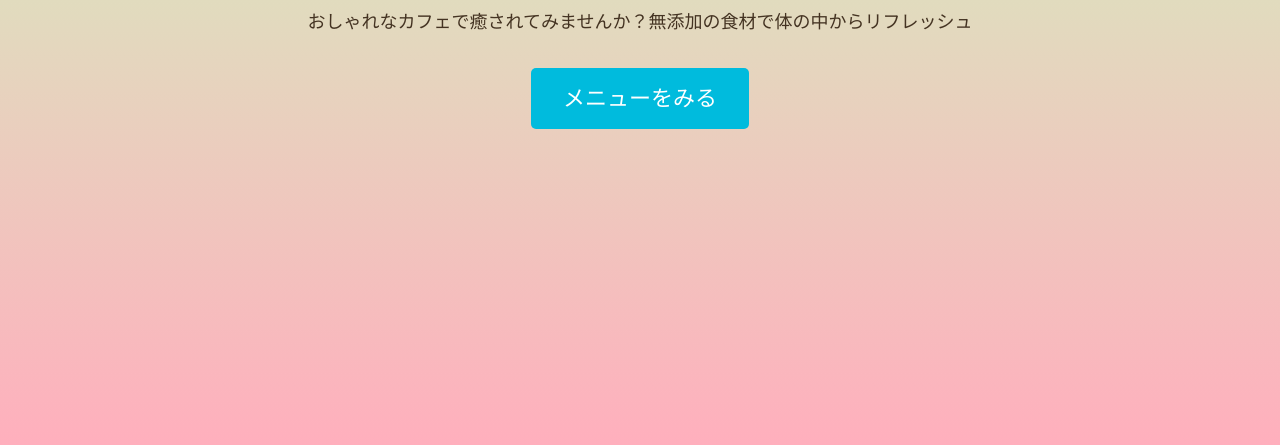
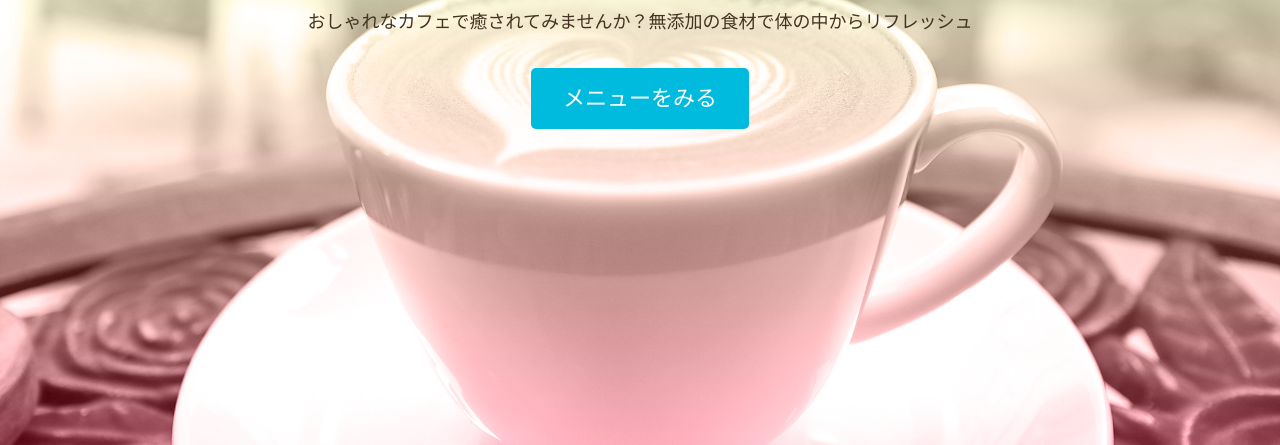
Before and after one commit to altobiz/WCBcafe, a plain HTML site: page index.html in a window 1280 px wide. Shown: the part 355-800 px from the top of the page. Drawn offline with Linux system fonts and the light colour scheme; some packages are replaced by stand-ins of ours.

Commit message:
コーヒーの画像と色を重ねてみた

```diff
--- a/css/style.scss
+++ b/css/style.scss
@@ -93,6 +93,7 @@ img{
 }
 
 #home{
-  background-image:linear-gradient(#c9ffbf,#ffafbd);
+  background-image:url(../images/main-bg.jpg),linear-gradient(#c9ffbf,#ffafbd);
+  background-blend-mode:luminosity;
   min-height:100vh;
 }
```
Also changed, not shown: css/style.css, 1 other file.
